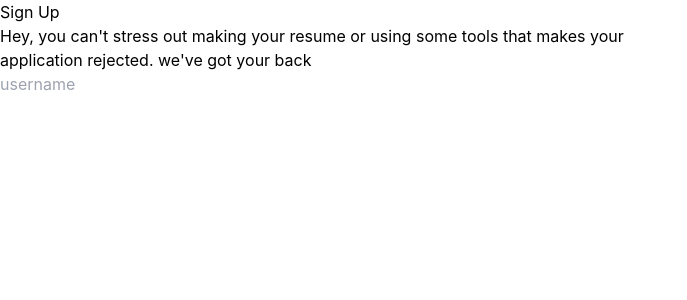
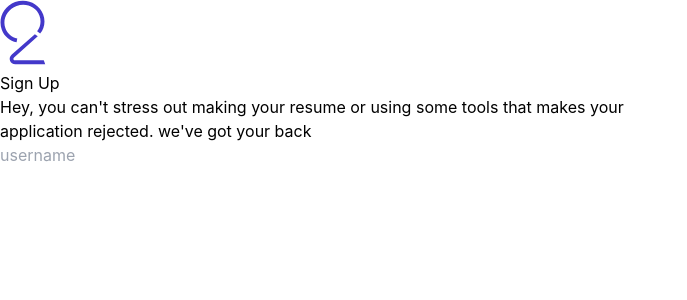
Before and after one commit to uwenayoallain/cv, a Next.js app: page /signup in a window 1280 px wide. Shown: the top 300 px of the page, without its empty margins (0-687 px from the left). Built offline with nearby package versions, Linux system fonts and the light colour scheme.

Commit message:
sign up page

```diff
--- /dev/null
+++ b/components/Logo.tsx
@@ -0,0 +1,36 @@
+import logo_dark from "public/images/logo_dark.svg";
+import logo_light from "public/images/logo_light.svg";
+import Image from "next/image";
+import Link from "next/link";
+function LogoDark() {
+  return (
+    <div className='w-full'>
+      <Link href='/'>
+        <Image
+          src={logo_dark}
+          priority
+          alt='dark version of the logo'
+          draggable={false}
+        />
+      </Link>
+    </div>
+  );
+}
+
+function Logo() {
+  return (
+    <div className='w-full'>
+      <Link href='/'>
+        <Image
+          src={logo_light}
+          priority
+          alt='light version of the logo'
+          draggable={false}
+        />
+      </Link>
+    </div>
+  );
+}
+
+export default Logo;
+export { LogoDark };
--- a/pages/signup.tsx
+++ b/pages/signup.tsx
@@ -1,9 +1,11 @@
 import type { NextPage } from "next";
+import { LogoDark } from "components/Logo";
 const SignUp: NextPage = () => {
   return (
     <div>
       <section className='h-screen flex'>
         <div className='w-1/2'>
+          <LogoDark />
           <h1>Sign Up</h1>
           <p>
             Hey, you can&apos;t stress out making your resume or using some
--- a/tsconfig.json
+++ b/tsconfig.json
@@ -16,6 +16,6 @@
     "incremental": true,
     "baseUrl": "."
   },
-  "include": ["next-env.d.ts", "pages/**/*", "src/**/*"],
+  "include": ["next-env.d.ts", "pages/**/*", "components/**/*"],
   "exclude": ["node_modules"]
 }
```
Also changed, not shown: public/images/logo_light.svg (renamed from public/images/logo_white.svg).
